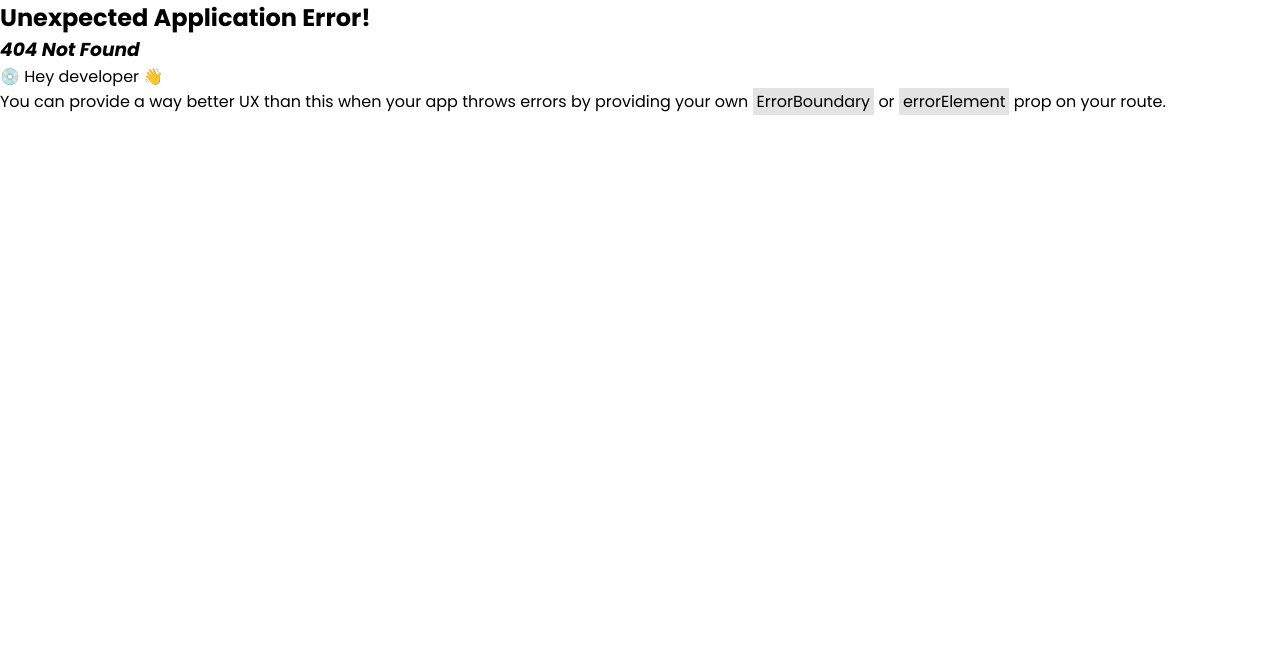
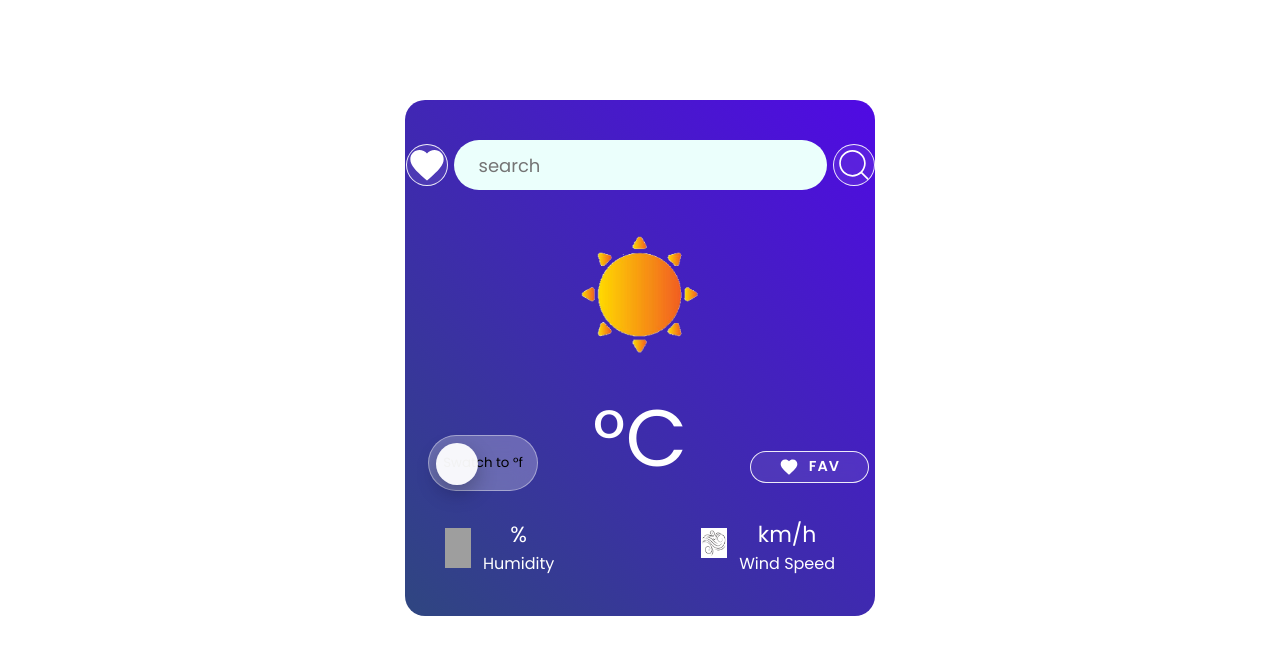
Before and after one commit to ziyahulhaq/Weather, a React (Vite) app: page /open in a window 1280 px wide. Before the commit this address had no page. Shown: the top 654 px of the page. Built offline with nearby package versions, Linux system fonts and the light colour scheme; grey boxes are pictures that could not be loaded; a web font is replaced by a local one.

Commit message:
6th commit

```diff
--- a/package.json
+++ b/package.json
@@ -13,7 +13,8 @@
     "react": "^19.2.0",
     "react-dom": "^19.2.0",
     "react-icons": "^5.5.0",
-    "react-router-dom": "^7.12.0"
+    "react-router-dom": "^7.12.0",
+    "react-snowfall": "^2.4.0"
   },
   "devDependencies": {
     "@eslint/js": "^9.39.1",
--- a/src/components/About.jsx
+++ b/src/components/About.jsx
@@ -10,7 +10,7 @@ const About = () => {
         <h1>Weather Now</h1>
         <p>Get real-time weather updates for any city in the world</p>
 
-        <Link to="about">
+        <Link to="/open">
           <button className="weather-btn">Check Weather</button>
         </Link>
       </div>
--- a/src/components/Home.css
+++ b/src/components/Home.css
@@ -1,7 +1,4 @@
-/* body{
- bottom: "";
-background-color: #500ae4;
-    } */
+
 .Weather {
     place-self: center;
     padding: 40px;
@@ -133,10 +130,9 @@ background-color: #500ae4;
 .favor {
   width: 42px;
   height: 42px;
-
-  display: flex;
-  align-items: center;
-  justify-content: center;
+  position: absolute;
+  right: 1px;
+  top: 9%;
 
   background: rgba(255, 255, 255, 0.08);
   backdrop-filter: blur(6px);
@@ -145,7 +141,7 @@ background-color: #500ae4;
   border: 1.8px solid rgba(255, 255, 255, 0.9);
   border-radius: 50%;
 
-  color: #ffffff;
+  color: hsl(0, 0%, 100%);
   font-size: 20px;
 
   cursor: pointer;
@@ -165,3 +161,39 @@ background-color: #500ae4;
 .favor:active {
   transform: scale(0.92);
 }
+
+.favour {
+  width: 42px;
+  height: 42px;
+
+  display: flex;
+  align-items: center;
+  justify-content: center;
+
+  background: rgba(255, 255, 255, 0.08);
+  backdrop-filter: blur(6px);
+  -webkit-backdrop-filter: blur(6px);
+
+  border: 1.8px solid rgba(255, 255, 255, 0.9);
+  border-radius: 50%;
+
+  color: hsl(0, 0%, 100%);
+  font-size: 20px;
+
+  cursor: pointer;
+  transition: all 0.25s ease;
+}
+.favour:hover {
+  background: rgba(255, 255, 255, 0.15);
+  transform: scale(1.05);
+}
+
+.favour.active {
+  border-color: #ff4d6d;
+  background: rgba(255, 77, 109, 0.15);
+  color: #ff4d6d;
+}
+
+.favour:active {
+  transform: scale(0.92);
+}
--- a/src/components/Home.jsx
+++ b/src/components/Home.jsx
@@ -3,6 +3,8 @@ import "./Home.css";
 import { IoMdArrowRoundBack } from "react-icons/io";
 import { Link, useLocation } from "react-router-dom";
 import { TiRefresh } from "react-icons/ti";
+import { MdDelete } from "react-icons/md";
+
 
 const API_KEY = "87c6e5db41cc3ad5da364d6a15b705a1";
 
@@ -15,7 +17,7 @@ const Home = () => {
   const refreshWeather = async (city, index) => {
     try {
       const res = await fetch(
-        `https://api.openweathermap.org/data/2.5/weather?q=${city}&appid=${API_KEY}&units=metric`
+        `https://api.openweathermap.org/data/2.5/weather?q=${city}&appid=${API_KEY}&units=imperial`
       );
       const data = await res.json();
 
@@ -34,11 +36,17 @@ const Home = () => {
     }
   };
 
+  function onDlt(){
+        setFavData((prev) => prev.filter((_, city) => city == city));
+  }
+
   return (
     <div className="Weather">
+
       <div className="search-bar">
-        <Link to="/">
+        <Link to="/open">
           <IoMdArrowRoundBack className="fav" />
+
         </Link>
       </div>
 
@@ -49,6 +57,9 @@ const Home = () => {
               className="favor"
               onClick={() => refreshWeather(item.location, index)}
             />
+             <MdDelete className="favour"
+              onClick={onDlt}
+             />
 
             <p className="location-card">{item.location}</p>
             <p className="temp-caed">{item.temperature}°C</p>
--- a/src/components/Open.css
+++ b/src/components/Open.css
@@ -274,9 +274,6 @@ card {
   top: 10px;
   right: 10px;
 
-
-
-
   width: 42px;
   height: 42px;
 
@@ -297,20 +294,59 @@ card {
   transition: all 0.25s ease;
 }
 
-/* Hover */
 .fav:hover {
   background: rgba(255, 255, 255, 0.15);
   transform: scale(1.05);
 }
 
-/* Active / selected */
 .fav.active {
   border-color: #ff4d6d;
   background: rgba(255, 77, 109, 0.15);
   color: #ff4d6d;
 }
 
-/* Click feedback */
 .fav:active {
   transform: scale(0.92);
 }
+.glass-toggle {
+  position: absolute;
+  top: 65%;
+  left: 23px;  width: 110px;
+  height: 56px;
+  border-radius: 50px;
+  border: 1px solid rgba(255, 255, 255, 0.4);
+  background: rgba(255, 255, 255, 0.25);
+  backdrop-filter: blur(12px);
+  -webkit-backdrop-filter: blur(12px);
+  cursor: pointer;
+  transition: 0.4s;
+  padding: 0;
+  outline: none;
+}
+
+/* knob */
+.glass-toggle::before {
+  content: "";
+  position: absolute;
+  width: 42px;
+  height: 42px;
+  top: 7px;
+  left: 7px;
+  border-radius: 50%;
+  background: rgba(255, 255, 255, 0.95);
+  box-shadow: 0 8px 20px rgba(0, 0, 0, 0.25);
+  transition: 0.4s;
+}
+
+/* ON state */
+.glass-toggle.active {
+  background: linear-gradient(
+    135deg,
+    rgba(126, 242, 179, 0.6),
+    rgba(91, 140, 255, 0.6)
+  );
+}
+
+.glass-toggle.active::before {
+  transform: translateX(54px);
+}
--- a/src/components/Open.jsx
+++ b/src/components/Open.jsx
@@ -7,6 +7,8 @@ import { Link } from "react-router-dom";
 function Open() {
   const inputRef = useRef();
   const [weatherdata, setweatherdata] = useState(false);
+  // const [isOn, setIsOn] = useState(false);
+  const [unit, setUnit] = useState("metric"); // metric | imperial
 
   const [favData, setFavData] = useState(() => {
     const saved = localStorage.getItem("favData");
@@ -43,7 +45,9 @@ function Open() {
     }
 
     try {
-      const url = `https://api.openweathermap.org/data/2.5/weather?q=${city}&appid=${ApiKey}&units=metric`;
+      console.log("hi");
+
+      const url = `https://api.openweathermap.org/data/2.5/weather?q=${city}&appid=${ApiKey}&units=${unit}`;
       const response = await fetch(url);
       const data = await response.json();
 
@@ -53,6 +57,7 @@ function Open() {
         temperature: data.main.temp,
         location: data.name,
       });
+      setError("")
     } catch (error) {
       console.log(error);
       setError(error);
@@ -73,12 +78,8 @@ function Open() {
     <div className="Weather">
       <div className="search-bar">
         <form className="src-btn" onSubmit={search}>
-          <Link to="about"
-          state={{ favData }}>
-            <MdOutlineFavorite
-              className="fav-icon"
-              // onClick={() => AddFavv(weatherdata.location)}
-            />
+          <Link to="/home" state={{ favData }}>
+            <MdOutlineFavorite className="fav-icon" />
           </Link>
 
           <input ref={inputRef} type="text" placeholder="search" />
@@ -88,18 +89,25 @@ function Open() {
 
       <h1 className="city-font">{error && "City not found"}</h1>
 
-      <img
-        src="/images/sun-39.png"
-        alt=""
-        className="weather-icon"
-      />
+      <img src="/images/sun-39.png" alt="" className="weather-icon" />
 
-      <p className="temperature">
-        {weatherdata.temperature}°C
-      </p>
+      <p className="temperature">{weatherdata.temperature}°C</p>
 
       <div className="btn-slide">
         <p className="location">{weatherdata.location}</p>
+
+        {/* <button
+          className={`glass-toggle ${isOn ? "active" : ""}`}
+          aria-pressed={isOn}
+          onClick={() => setIsOn(!isOn)}
+        /> */}
+        <button
+          className="glass-toggle"
+          onClick={() => setUnit(unit === "metric" ? "imperial" : "metric")}
+        >
+          {unit === "metric" ? "Swatch to °f" : "Swiych to °c"}
+        </button>
+
         <div className="favr">
           <MdOutlineFavorite
             className="favr-icon"
```
Also changed, not shown: src/main.jsx (+4 -3 lines), 1 other file (tests, documents, lock files or other folders). Lines whose indentation alone changed are shown as unchanged.
